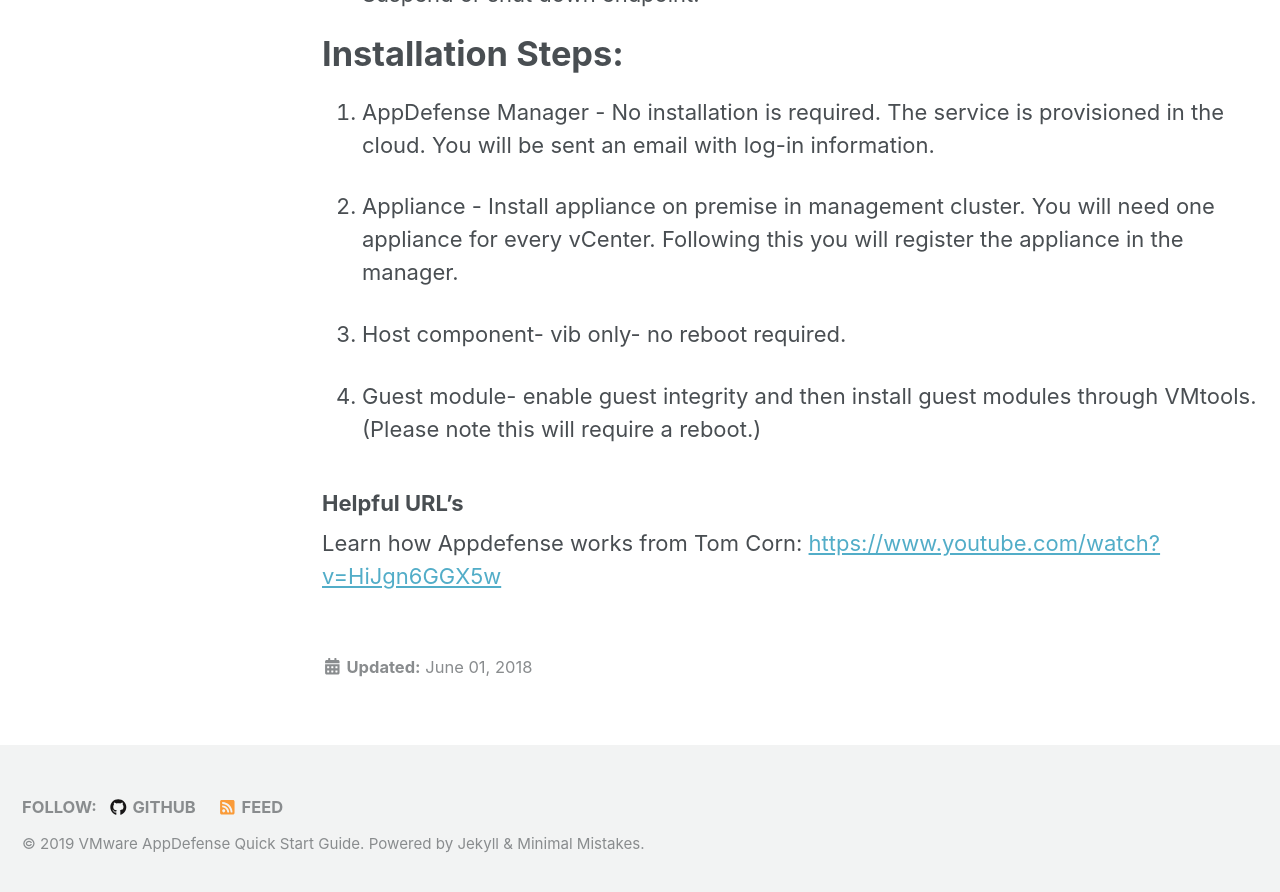
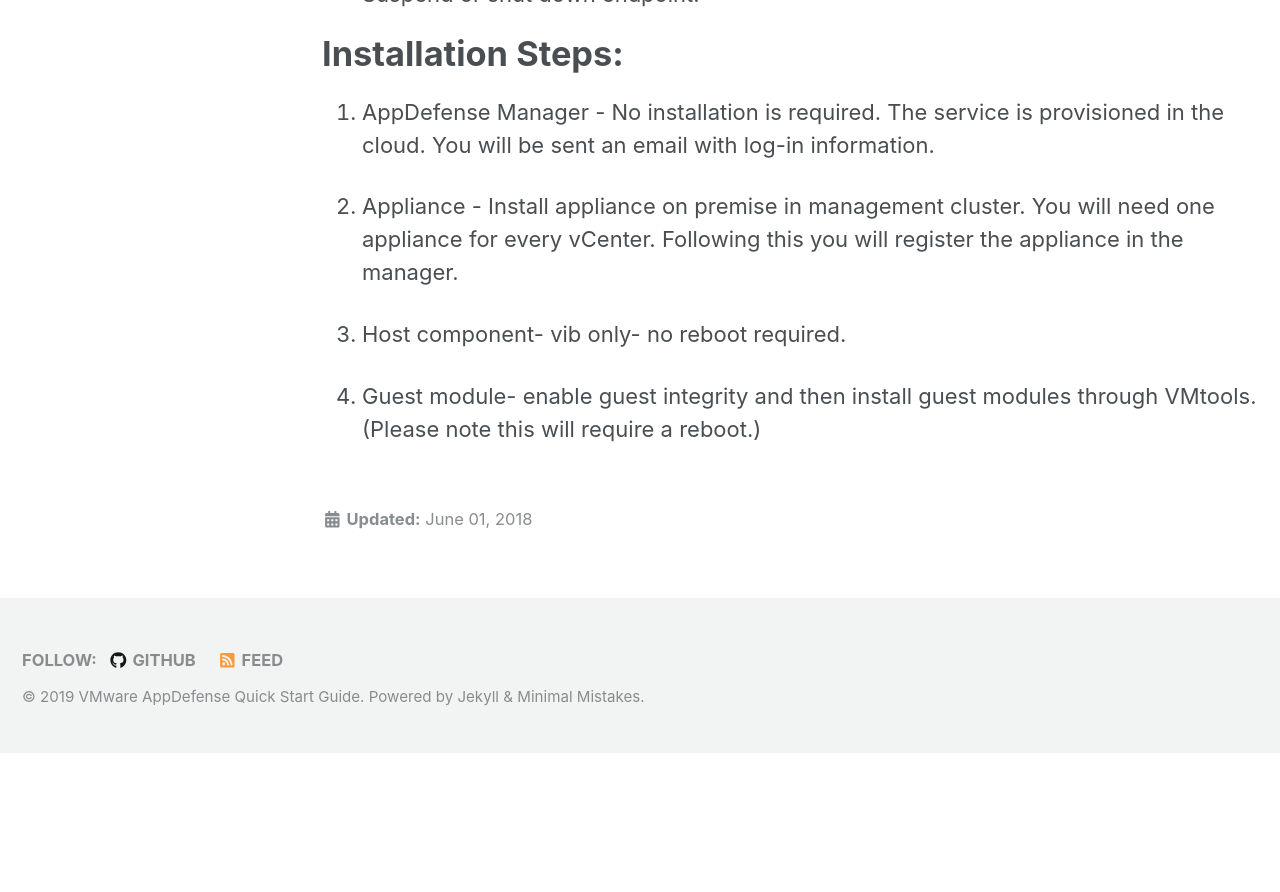
Before and after one commit to vmware-csa-team/AppDefense-Quick-Start-Guide, a Jekyll site: the page built from AppD Pages/AppDefense.md, in a window 1280 px wide and 900 px high, scrolled down 965 px. Shown: the top 892 px of the window. Built offline with Jekyll 4.4.1, drawn with Linux system fonts in a browser that asks for light colours; nearby versions of some CDN libraries; after the commit the page ends 1718 px from its top, so only the background shows below that.

Commit message:
Update AppDefense.md

```diff
--- a/AppD Pages/AppDefense.md
+++ b/AppD Pages/AppDefense.md
@@ -33,9 +33,3 @@
 3. Host component- vib only- no reboot required.
 
 4. Guest module- enable guest integrity and then install guest modules through VMtools. (Please note this will require a reboot.)
-
-
-### Helpful URL's
-
-
-Learn how Appdefense works from Tom Corn: <https://www.youtube.com/watch?v=HiJgn6GGX5w>
```
